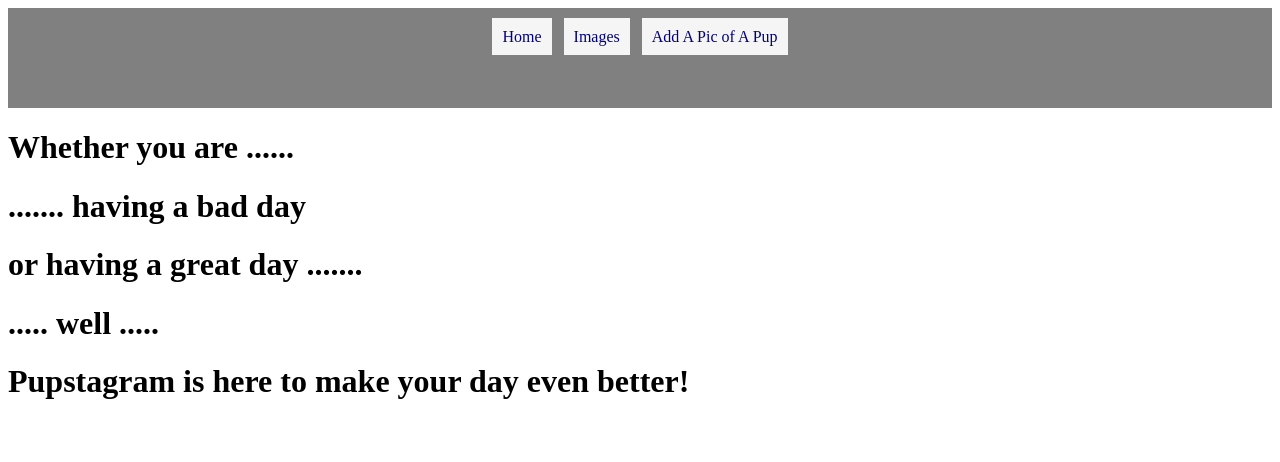
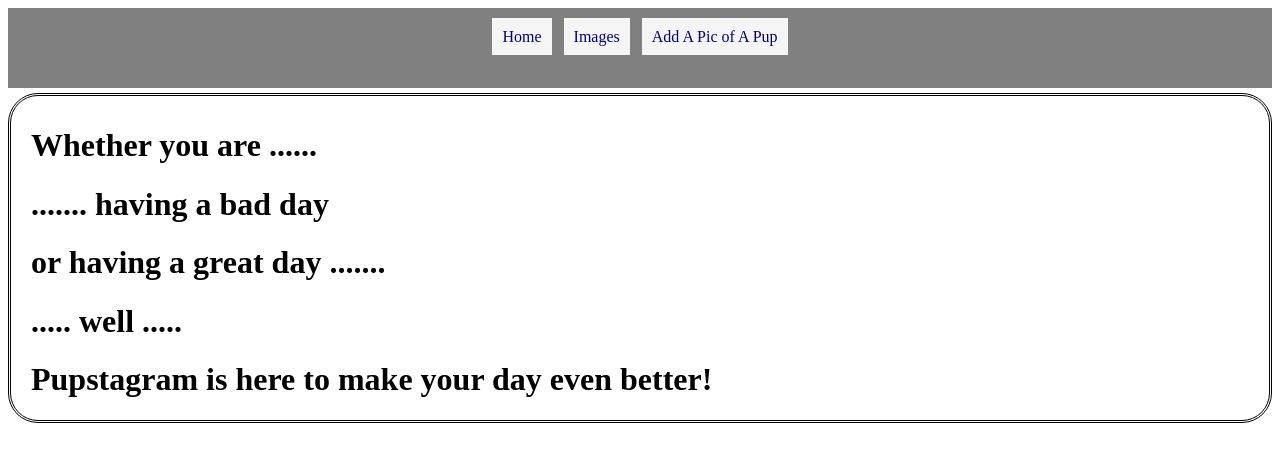
Before and after one commit to Mnelson1992/pupstagram, a React (Create React App) app in the folder client/: page / in a window 1280 px wide. Shown: the top 462 px of the page. Built offline with nearby package versions, Linux system fonts and the light colour scheme.

Commit message:
Changed the margins and paddings on the home page

```diff
--- a/client/src/App.css
+++ b/client/src/App.css
@@ -6,7 +6,7 @@
 
 .App-header {
   background-color: gray;
-  height: 60px;
+  height: 40px;
   padding: 20px;
   color: white;
   text-align: center;
--- a/client/src/components/Home.js
+++ b/client/src/components/Home.js
@@ -1,7 +1,8 @@
 import React from 'react';
+import '../styles/home.css';
 
 const Home = () =>
-  <div>
+  <div className="wrapper" >
     <h1> Whether you are ......</h1>
         <h1> ....... having a bad day </h1>
     <h1> or having a great day ....... </h1>
--- /dev/null
+++ b/client/src/styles/home.css
@@ -0,0 +1,8 @@
+.wrapper {
+  border-style: double;
+  border-radius: 30px;
+  border-color: black;
+  padding-left: 20px;
+  padding-top: 10px;
+  margin-top: 5px;
+}
```
Also changed, not shown: 2 other files (tests, documents, lock files or other folders).
